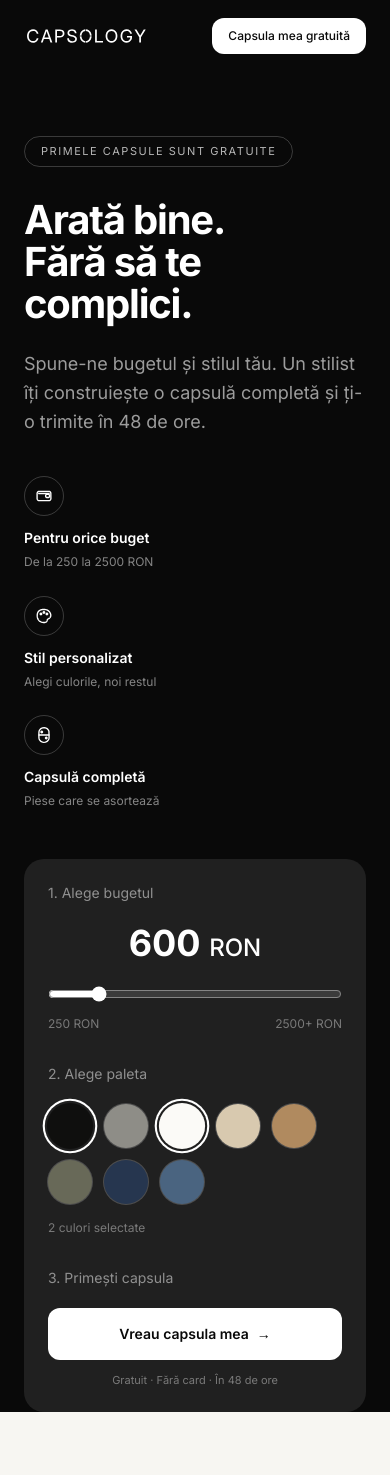
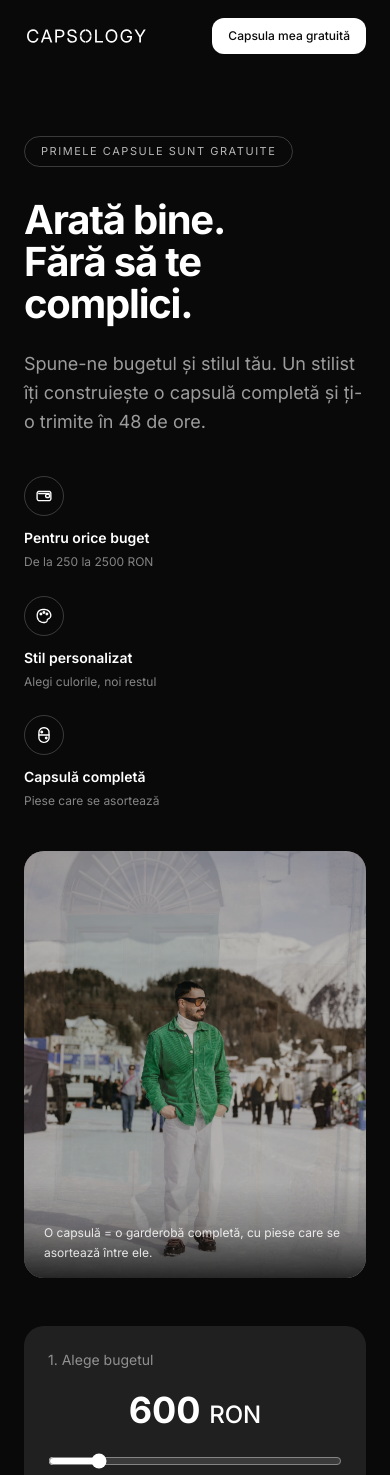
Before and after one commit to vladbucu/Capsology, a Next.js app: page / in a window 390 px wide. Shown: the top 1475 px of the page. Built offline with nearby package versions, Linux system fonts and the light colour scheme.

Commit message:
Hero carousel: always visible (flex, not hidden)

```diff
--- a/app/page.tsx
+++ b/app/page.tsx
@@ -77,7 +77,7 @@
               </div>
             </div>
 
-            <div className="relative hidden md:flex items-center justify-center">
+            <div className="relative flex items-center justify-center">
               <div className="aspect-[4/5] w-full max-w-[420px] rounded-card-lg bg-dark-grey
                               relative overflow-hidden">
 
```
